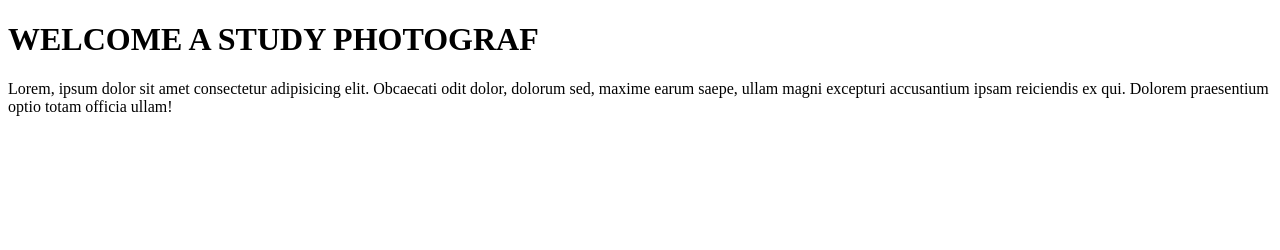
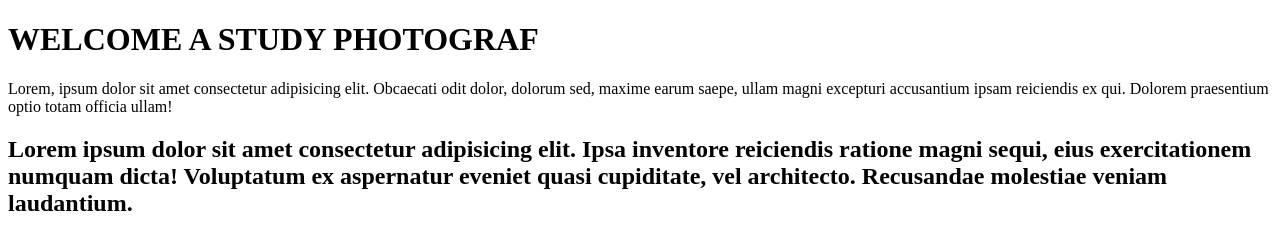
Before and after one commit to rdymonxd/page-web, a plain HTML site: page index.html in a window 1280 px wide. Drawn offline with Linux system fonts and the light colour scheme.

Commit message:
esta ves añadimos una segunda linea lorem
proof 2

```diff
--- a/index.html
+++ b/index.html
@@ -8,5 +8,8 @@
 <body>
     <h1>WELCOME A STUDY PHOTOGRAF</h1>
     Lorem, ipsum dolor sit amet consectetur adipisicing elit. Obcaecati odit dolor, dolorum sed, maxime earum saepe, ullam magni excepturi accusantium ipsam reiciendis ex qui. Dolorem praesentium optio totam officia ullam!
+    <h2>
+        Lorem ipsum dolor sit amet consectetur adipisicing elit. Ipsa inventore reiciendis ratione magni sequi, eius exercitationem numquam dicta! Voluptatum ex aspernatur eveniet quasi cupiditate, vel architecto. Recusandae molestiae veniam laudantium.
+    </h2>
 </body>
 </html>
```
